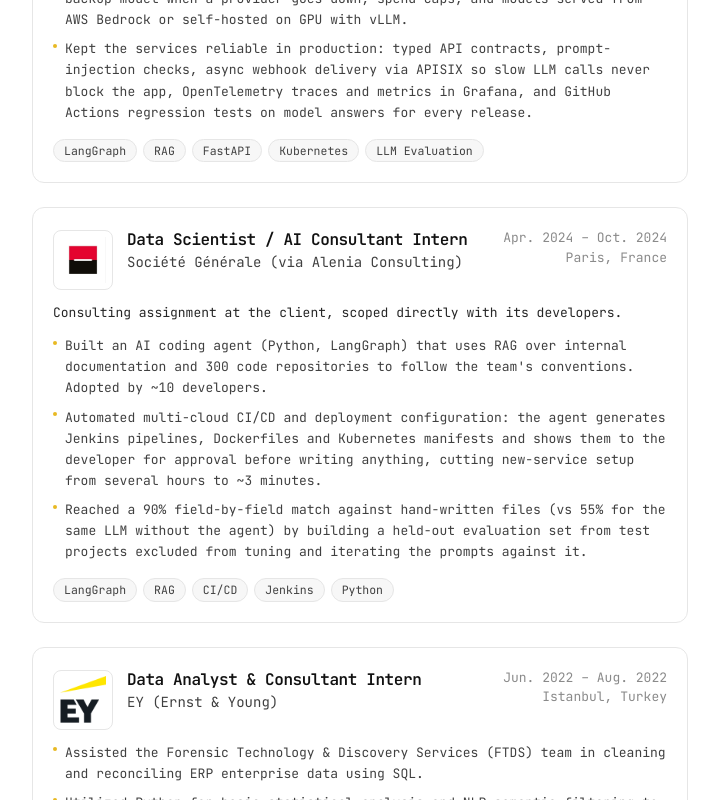
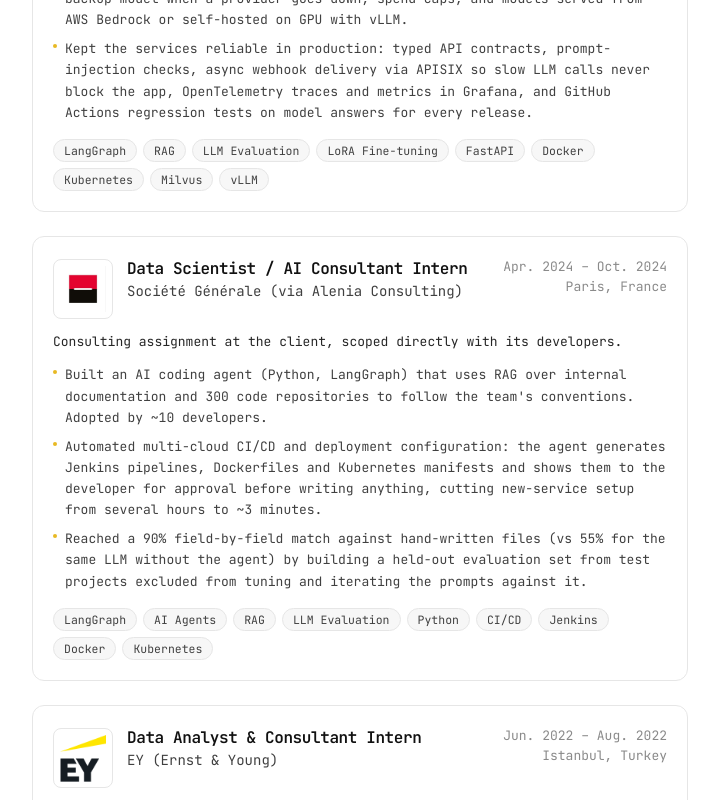
Before and after one commit to mahird3/personal-website, a Next.js app: page /resume in a window 1280 px wide. Shown: the part 820-1620 px from the top of the page, without its empty margins (280-999 px from the left). Built offline with nearby package versions, Linux system fonts and the light colour scheme.

Commit message:
Expand skills shown under each experience

```diff
--- a/src/data/site.ts
+++ b/src/data/site.ts
@@ -110,7 +110,17 @@ export const experiences: Experience[] = [
       "Built the LiteLLM gateway behind every model call: automatic fallback to a backup model when a provider goes down, spend caps, and models served from AWS Bedrock or self-hosted on GPU with vLLM.",
       "Kept the services reliable in production: typed API contracts, prompt-injection checks, async webhook delivery via APISIX so slow LLM calls never block the app, OpenTelemetry traces and metrics in Grafana, and GitHub Actions regression tests on model answers for every release.",
     ],
-    skills: ["LangGraph", "RAG", "FastAPI", "Kubernetes", "LLM Evaluation"],
+    skills: [
+      "LangGraph",
+      "RAG",
+      "LLM Evaluation",
+      "LoRA Fine-tuning",
+      "FastAPI",
+      "Docker",
+      "Kubernetes",
+      "Milvus",
+      "vLLM",
+    ],
   },
   {
     company: "Société Générale (via Alenia Consulting)",
@@ -124,7 +134,17 @@ export const experiences: Experience[] = [
       "Automated multi-cloud CI/CD and deployment configuration: the agent generates Jenkins pipelines, Dockerfiles and Kubernetes manifests and shows them to the developer for approval before writing anything, cutting new-service setup from several hours to ~3 minutes.",
       "Reached a 90% field-by-field match against hand-written files (vs 55% for the same LLM without the agent) by building a held-out evaluation set from test projects excluded from tuning and iterating the prompts against it.",
     ],
-    skills: ["LangGraph", "RAG", "CI/CD", "Jenkins", "Python"],
+    skills: [
+      "LangGraph",
+      "AI Agents",
+      "RAG",
+      "LLM Evaluation",
+      "Python",
+      "CI/CD",
+      "Jenkins",
+      "Docker",
+      "Kubernetes",
+    ],
   },
   {
     company: "EY (Ernst & Young)",
@@ -137,7 +157,7 @@ export const experiences: Experience[] = [
       "Utilized Python for basic statistical analysis and NLP semantic filtering to help identify potential anomalies in financial transactions.",
       "Supported senior analysts with data preparation, audit checks, and quantitative reporting for ongoing forensic investigations.",
     ],
-    skills: ["SQL", "Python", "NLP", "Data Cleaning"],
+    skills: ["SQL", "Python", "NLP", "Forensic Analytics", "ERP Data"],
   },
   {
     company: "Yapı Kredi",
@@ -150,7 +170,14 @@ export const experiences: Experience[] = [
       "Supported the migration of legacy risk workflows from SAS to Python, helping improve code maintainability and execution speed.",
       "Contributed to data preparation, model validation checks, and routine reporting alongside the senior risk modeling team.",
     ],
-    skills: ["Credit Risk Modeling", "XGBoost", "Logistic Regression", "Python"],
+    skills: [
+      "Credit Risk Modeling",
+      "Probability of Default",
+      "XGBoost",
+      "Logistic Regression",
+      "Python",
+      "SAS to Python Migration",
+    ],
   },
 ];
 
```
